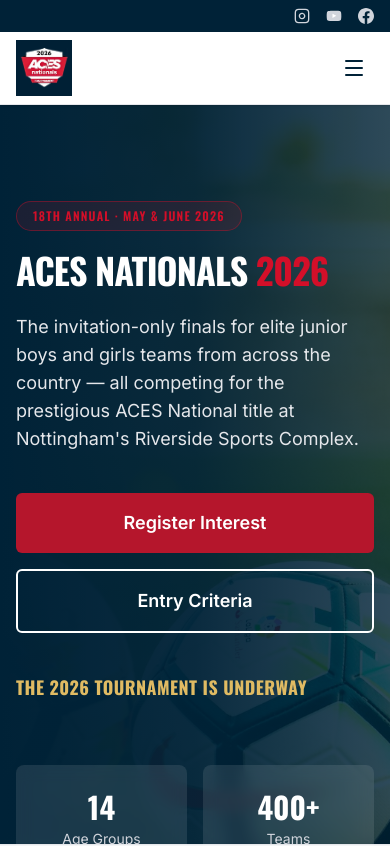
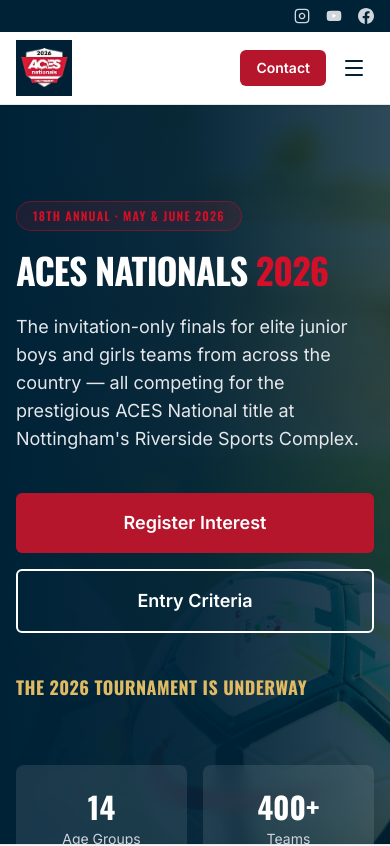
Before and after one commit to EmileYesufu/aces, a Next.js app: page / in a window 390 px wide. Shown: the top 846 px of the page. Built offline with nearby package versions, Linux system fonts and the light colour scheme.

Commit message:
Make Contact a prominent red header button instead of a nav link.
Pulls Contact out of the main nav and renders it as a primary rounded button on desktop and mobile.

Co-authored-by: Cursor <cursoragent@cursor.com>

```diff
--- a/components/layout/Header.tsx
+++ b/components/layout/Header.tsx
@@ -7,7 +7,11 @@ import { usePathname } from "next/navigation";
 import { Menu, X, ChevronDown } from "lucide-react";
 import { mainNav, siteConfig } from "@/content/site";
 import { InstagramIcon, YoutubeIcon, FacebookIcon } from "@/components/ui/SocialIcons";
+import { Button } from "@/components/ui/Button";
 import { cn } from "@/lib/utils";
+
+const contactHref = "/contact";
+const navItems = mainNav.filter((item) => item.href !== contactHref);
 
 function isActive(pathname: string, href: string) {
   if (href === "/") return pathname === "/";
@@ -93,7 +97,7 @@ export function Header() {
           </Link>
 
           <nav className="hidden lg:flex lg:flex-1 lg:items-center lg:justify-center lg:gap-1" aria-label="Main navigation">
-            {mainNav.map((item) =>
+            {navItems.map((item) =>
               item.children ? (
                 <div
                   key={item.label}
@@ -146,6 +150,10 @@ export function Header() {
             )}
           </nav>
 
+          <div className="flex items-center gap-2">
+            <Button href={contactHref} size="sm" className="hidden rounded-full sm:inline-flex">
+              Contact
+            </Button>
             <button
               type="button"
               className="rounded-md p-2 text-aces-navy lg:hidden"
@@ -155,6 +163,7 @@ export function Header() {
             >
               {mobileOpen ? <X className="h-6 w-6" /> : <Menu className="h-6 w-6" />}
             </button>
+          </div>
         </div>
       </div>
 
@@ -172,8 +181,14 @@ export function Header() {
               </button>
             </div>
 
+            <div className="border-b border-gray-100 px-4 py-3">
+              <Button href={contactHref} className="w-full rounded-full">
+                Contact
+              </Button>
+            </div>
+
             <div className="flex-1 overflow-y-auto px-4 py-4">
-              {mainNav.map((item) => (
+              {navItems.map((item) => (
                 <div key={item.label} className="border-b border-gray-100 py-3 last:border-0">
                   <Link
                     href={item.href}
```
Lines whose indentation alone changed are shown as unchanged.
